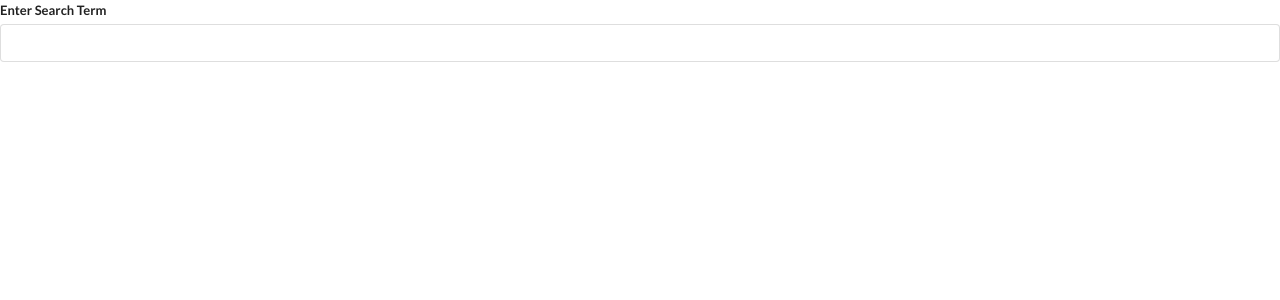
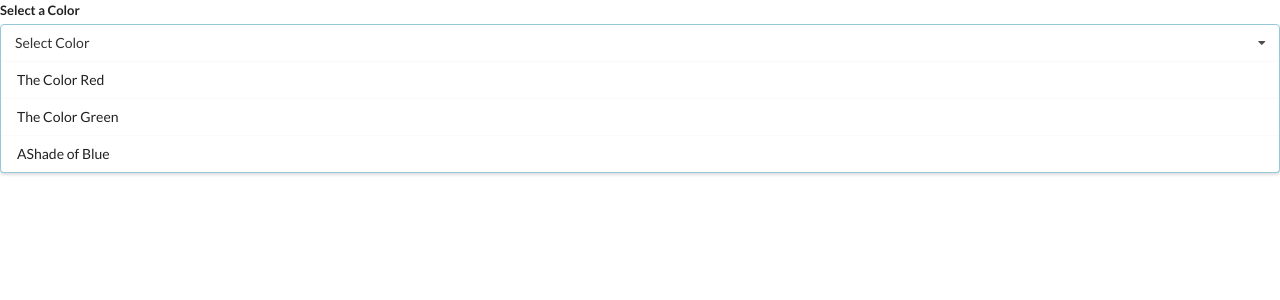
Before and after one commit to jhell85/React-Widgets, a React (Create React App) app: page / in a window 1280 px wide. Shown: the top 300 px of the page. Built offline with nearby package versions, Linux system fonts and the light colour scheme.

Commit message:
add drop down component with basic styling

```diff
--- a/src/App.js
+++ b/src/App.js
@@ -1,6 +1,7 @@
 import React from "react";
 import Accordion from "./components/Accordion";
 import Search from "./components/Search";
+import Dropdown from "./components/Dropdown";
 
 const items = [
   {
@@ -17,10 +18,25 @@
   },
 ];
 
+const options = [
+  {
+    label: "The Color Red",
+    value: "red",
+  },
+  {
+    label: "The Color Green",
+    value: "green",
+  },
+  {
+    label: "AShade of Blue",
+    value: "blue",
+  },
+];
+
 export default () => {
   return (
     <div>
-      <Search />
+      <Dropdown options={options} />{" "}
     </div>
   );
 };
--- /dev/null
+++ b/src/components/Dropdown.js
@@ -0,0 +1,26 @@
+import React from "react";
+
+const Dropdown = ({ options }) => {
+  const renderedOptions = options.map((option) => {
+    return (
+      <div key={option.value} className="item">
+        {option.label}
+      </div>
+    );
+  });
+
+  return (
+    <div className="ui form">
+      <div className="field">
+        <label className="label">Select a Color</label>
+        <div className="ui selection dropdown visible active">
+          <i className="dropdown icon"></i>
+          <div className="text">Select Color</div>
+          <div className="menu visible transition">{renderedOptions}</div>
+        </div>
+      </div>
+    </div>
+  );
+};
+
+export default Dropdown;
```
